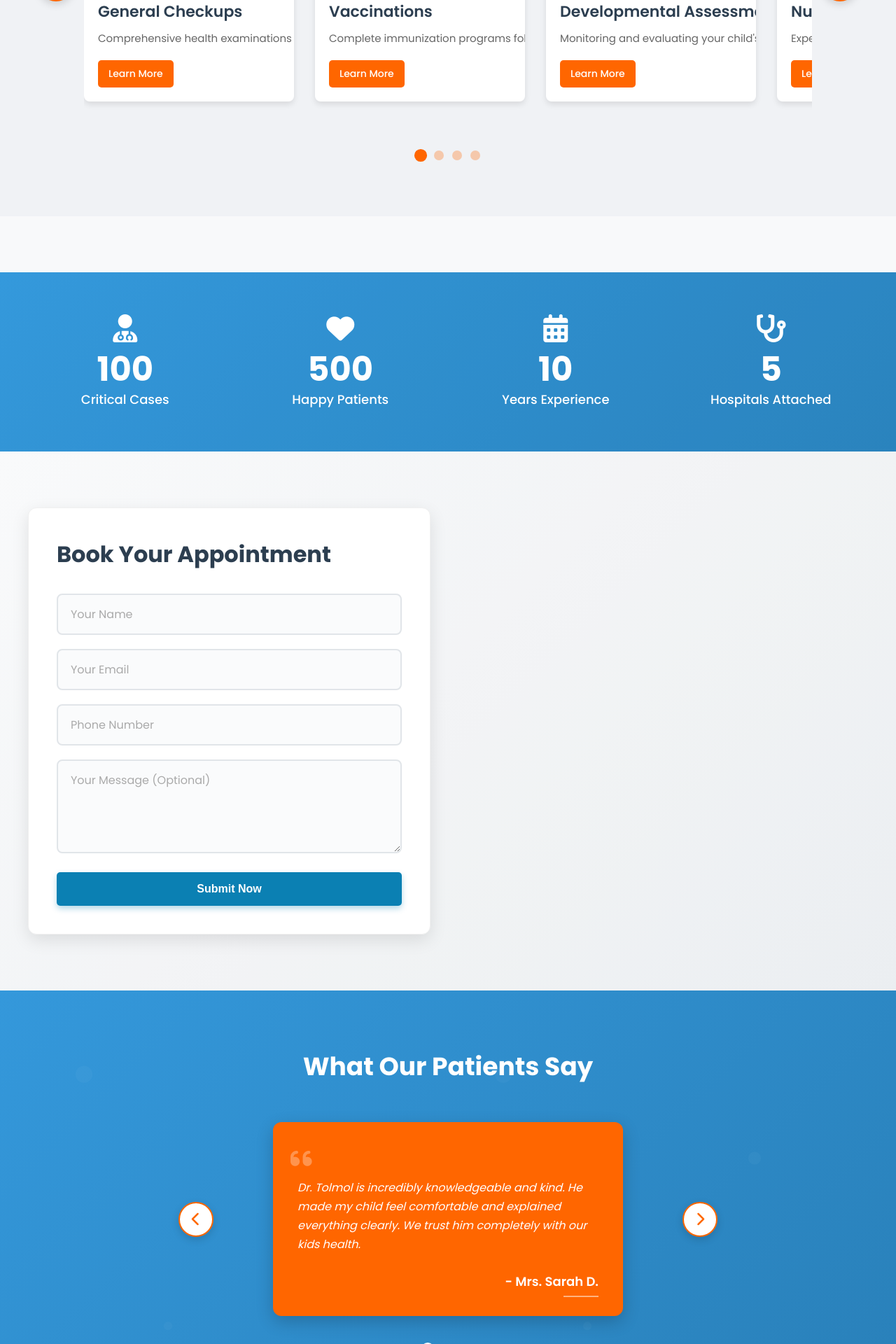
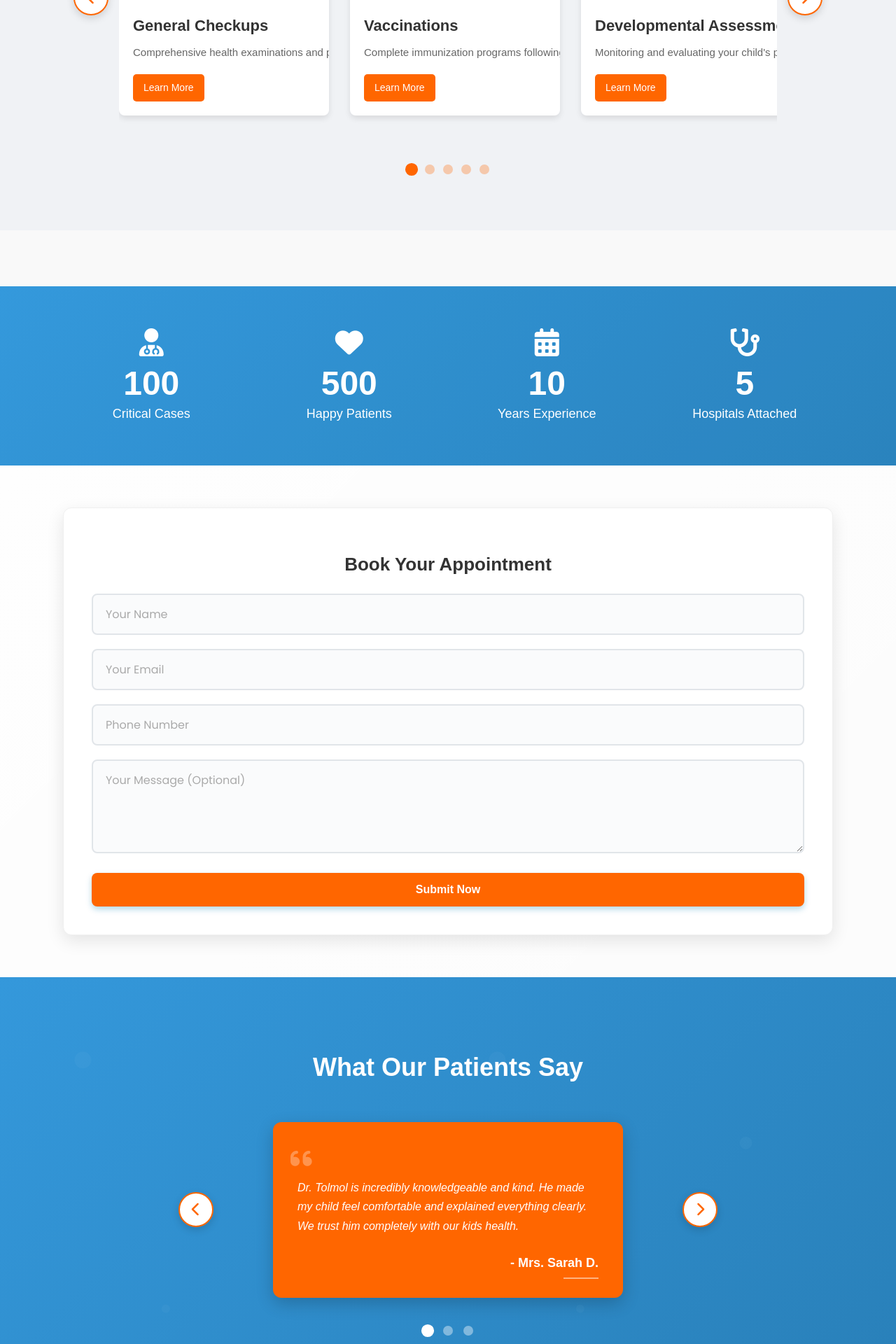
Before and after one commit to Vaibhav-Thorwat/doctor-website, a Flask app: page / in a window 1280 px wide. Shown: the part 1996-3916 px from the top of the page at 70% size. Run offline with Flask 3, Linux system fonts and the light colour scheme.

Commit message:
Update style.css

```diff
--- a/static/style.css
+++ b/static/style.css
@@ -726,12 +726,53 @@
 }
 
 /* Appointment Form Styling */
+:root {
+    --white: #ffffff;
+    --orange: #ff6600;
+    --dark-text: #333333;
+}
+
+.faq-appointment-section {
+    position: relative;
+    padding: 60px 20px;
+    background: #f5f5f5;
+    z-index: 1;
+}
+
+.faq-appointment-bg-overlay {
+    position: absolute;
+    top: 0; left: 0;
+    width: 100%; height: 100%;
+    background: linear-gradient(135deg, rgba(255,255,255,0.9), rgba(255,255,255,0.7));
+    z-index: -1;
+}
+
+.container {
+    max-width: 1100px;
+    margin: 0 auto;
+}
+
+/* Layout Grid */
+.faq-appointment-grid {
+    display: flex;
+    flex-direction: column;
+    gap: 30px;
+}
+
+/* Appointment Form Section */
 .appointment-form-section {
     background-color: var(--white);
     padding: 40px;
     border-radius: 12px;
-    box-shadow: 0 8px 25px rgba(0,0,0,0.1);
+    box-shadow: 0 8px 25px rgba(0, 0, 0, 0.1);
     border: 1px solid #f0f0f0;
+}
+
+.appointment-form-section h2 {
+    margin-bottom: 20px;
+    font-size: 26px;
+    color: var(--dark-text);
+    text-align: center;
 }
 
 .appointment-form input[type="text"],
@@ -746,8 +787,8 @@
     font-family: 'Poppins', sans-serif;
     font-size: 16px;
     color: var(--dark-text);
+    background-color: #fafbfc;
     transition: border-color 0.3s ease, box-shadow 0.3s ease;
-    background-color: #fafbfc;
 }
 
 .appointment-form input:focus,
@@ -776,7 +817,19 @@
     font-weight: 600;
     border: none;
     cursor: pointer;
+    border-radius: 8px;
+    transition: background-color 0.3s ease;
 }
+
+.primary-btn {
+    background-color: var(--orange);
+    color: #fff;
+}
+
+.primary-btn:hover {
+    background-color: #e65c00;
+}
+
 
 /* Testimonials Section */
 .testimonials-section {
@@ -951,60 +1004,35 @@
     transform: scale(1.3);
 }
 
-/* Simple Approach Section */
-.simple-approach-section {
-    padding: 80px 0;
-    background-color: var(--white);
+body {
+  margin: 0;
+  padding: 0;
+  text-align: center;
+  font-family: Arial, sans-serif;
+  background-color: #f9f9f9;
 }
 
-.simple-approach-content {
-    display: flex;
-    gap: 60px;
-    align-items: center;
+h2 {
+  margin: 20px 0;
+  color: #333;
 }
 
-.simple-approach-image {
-    flex: 0 0 450px;
-    height: 400px;
-    position: relative;
-    background: linear-gradient(135deg, var(--primary-blue) 0%, #2980b9 100%);
-    border-radius: 12px;
-    overflow: hidden;
-    box-shadow: 0 10px 30px rgba(0,0,0,0.15);
+.map-container {
+  width: 100%;
+  max-width: 800px;
+  margin: 0 auto;
+  border: 2px solid #ccc;
+  border-radius: 10px;
+  overflow: hidden;
+  box-shadow: 0 0 10px rgba(0, 0, 0, 0.1);
 }
 
-.simple-approach-image img {
-    width: 100%;
-    height: 100%;
-    object-fit: cover;
-    display: block;
-    border-radius: 12px;
-    transition: transform 0.3s ease;
+iframe {
+  width: 100%;
+  height: 500px;
+  border: none;
 }
 
-.simple-approach-image:hover img {
-    transform: scale(1.05);
-}
-
-.simple-approach-text {
-    flex: 1;
-    text-align: left;
-}
-
-.simple-approach-text h2 {
-    color: var(--dark-text);
-    font-size: 36px;
-    font-weight: 700;
-    margin-bottom: 25px;
-    line-height: 1.3;
-}
-
-.simple-approach-text p {
-    font-size: 17px;
-    line-height: 1.8;
-    margin-bottom: 35px;
-    color: var(--light-text);
-}
 
 /* Footer */
 .main-footer {
```
